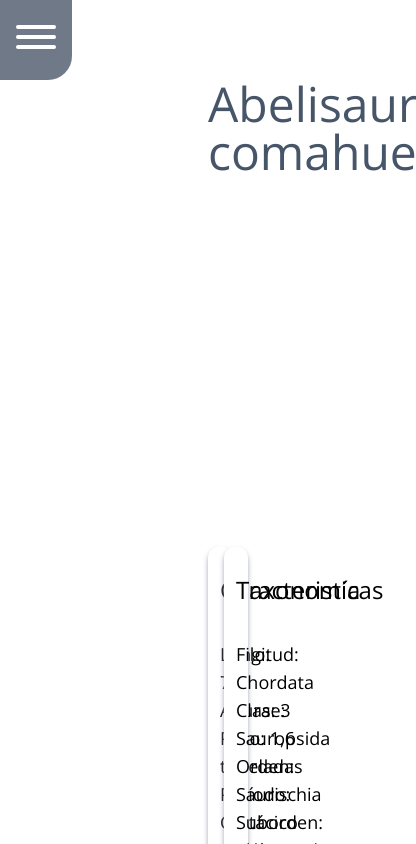
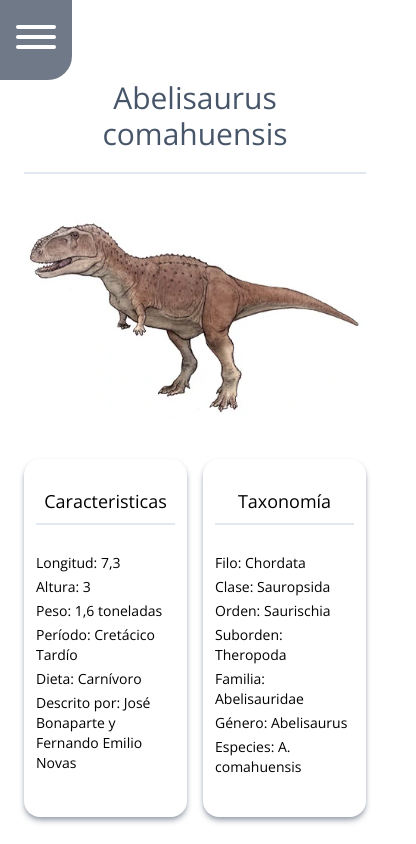
Before and after one commit to NicolasPotelJunot/DinosauriosApp, a React (Vite) app: page /dino/Carnivoro-Abelisaurus in a window 390 px wide. Shown: the whole page, 416 px wide, since content can reach past the window. Built offline with nearby package versions, Linux system fonts and the light colour scheme.

Commit message:
feat: responsive dinoScreen

```diff
--- a/src/components/DinoScreen.jsx
+++ b/src/components/DinoScreen.jsx
@@ -33,7 +33,7 @@ export const DinoScreen = () => {
   const dinoImage = `/assets/img/${id}.jpg`;
 
   return (
-    <section className="h-screen overflow-y-auto py-20 px-52 animate__animated animate__fadeIn">
+    <section className="h-screen overflow-y-auto py-20 px-6 lg:px-52 animate__animated animate__fadeIn">
       {/* <button
         onClick={handleReturn}
         className="bg-blue-500 hover:bg-blue-700 px-3 py-2 shadow-inner shadow-sky-400 text-white rounded-xl transition fixed top-8 right-16"
@@ -42,16 +42,18 @@ export const DinoScreen = () => {
       </button> */}
 
       <div className="pb-5 border-b-2 border-slate-200">
-        <h1 className="text-5xl text-slate-600">{namedino}</h1>
+        <h1 className="text-3xl text-center lg:text-5xl text-slate-600">
+          {namedino}
+        </h1>
       </div>
 
       <img
         src={dinoImage}
         alt={id}
-        className="h-72 mx-auto mt-10 mb-5 cursor-zoom-in hover:relative active:scale-150"
+        className="lg:h-72 mx-auto mt-10 mb-5 cursor-zoom-in hover:relative active:scale-150"
       />
 
-      <div className="grid grid-cols-2 gap-4 w-1/2 m-auto">
+      <div className="grid grid-cols-2 gap-4 md:w-3/4 xl:w-1/2 m-auto my-10">
         <CardCaracterist dino={dino} />
         <CardTaxonomy taxonomia={taxonomia} />
       </div>
@@ -96,7 +98,6 @@ export const DinoScreen = () => {
             ))}
           </div>
         )}
-
       </section>
     </section>
   );
--- a/src/components/ui/dinoScreen/CardCaracterist.jsx
+++ b/src/components/ui/dinoScreen/CardCaracterist.jsx
@@ -6,16 +6,16 @@ export const CardCaracterist = ({ dino }) => {
 
   return (
     <article className="bg-white px-3 pt-5 pb-10 rounded-2xl transition-all duration-300 shadow-gray-400 shadow-md">
-      <h4 className="text-2xl text-center mb-6 border-b-2 border-slate-200 py-2">
+      <h4 className="text-lg lg:text-2xl text-center mb-6 border-b-2 border-slate-200 py-2">
         Caracteristicas
       </h4>
       <div className="grid">
-        <p className="text-lg">Longitud: {longitud}</p>
-        <p className="text-lg">Altura: {altura}</p>
-        <p className="text-lg">Peso: {peso}</p>
-        <p className="text-lg">Período: {era}</p>
-        <p className="text-lg">Dieta: {tipo}</p>
-        <p className="text-lg">Descrito por: {autor}</p>
+        <p className="text-sm mt-1 md:text-lg">Longitud: {longitud}</p>
+        <p className="text-sm mt-1 md:text-lg">Altura: {altura}</p>
+        <p className="text-sm mt-1 md:text-lg">Peso: {peso}</p>
+        <p className="text-sm mt-1 md:text-lg">Período: {era}</p>
+        <p className="text-sm mt-1 md:text-lg">Dieta: {tipo}</p>
+        <p className="text-sm mt-1 md:text-lg">Descrito por: {autor}</p>
       </div>
     </article>
   );
--- a/src/components/ui/dinoScreen/CardTaxonomy.jsx
+++ b/src/components/ui/dinoScreen/CardTaxonomy.jsx
@@ -4,17 +4,17 @@ export const CardTaxonomy = ({ taxonomia }) => {
   const { filo, clase, orden, suborden, familia, genero, especies } = taxonomia;
   return (
     <article className="bg-white px-3 pt-5 pb-10 rounded-2xl transition-all duration-300 shadow-gray-400 shadow-md">
-      <h4 className="text-2xl text-center mb-6 border-b-2 border-slate-200 py-2">
+      <h4 className="text-lg lg:text-2xl text-center mb-6 border-b-2 border-slate-200 py-2">
         Taxonomía
       </h4>
       <div className="grid">
-        <p className="text-lg">Filo: {filo}</p>
-        <p className="text-lg">Clase: {clase}</p>
-        <p className="text-lg">Orden: {orden}</p>
-        <p className="text-lg">Suborden: {suborden}</p>
-        <p className="text-lg">Familia: {familia}</p>
-        <p className="text-lg">Género: {genero}</p>
-        <p className="text-lg">Especies: {especies}</p>
+        <p className="text-sm mt-1 md:text-lg">Filo: {filo}</p>
+        <p className="text-sm mt-1 md:text-lg">Clase: {clase}</p>
+        <p className="text-sm mt-1 md:text-lg">Orden: {orden}</p>
+        <p className="text-sm mt-1 md:text-lg">Suborden: {suborden}</p>
+        <p className="text-sm mt-1 md:text-lg">Familia: {familia}</p>
+        <p className="text-sm mt-1 md:text-lg">Género: {genero}</p>
+        <p className="text-sm mt-1 md:text-lg">Especies: {especies}</p>
       </div>
     </article>
   );
```
